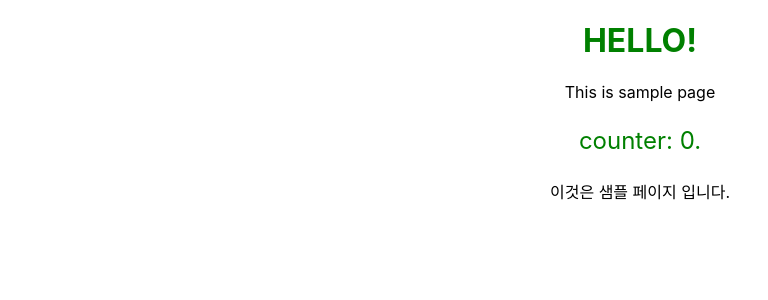
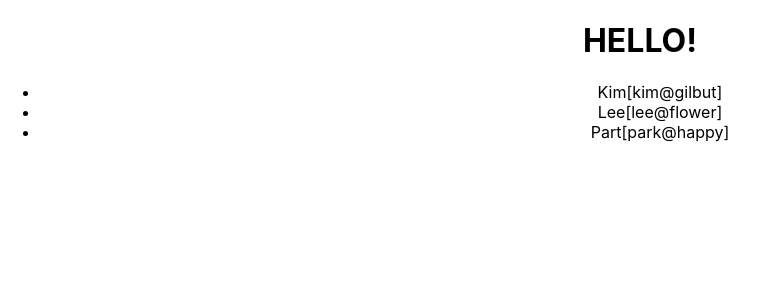
Before and after one commit to PP-BIN/blog, a React (Create React App) app: page / in a window 1280 px wide. Shown: the top 300 px of the page, without its empty margins (0-768 px from the left). Built offline with nearby package versions, Linux system fonts and the light colour scheme.

Commit message:
react study - 01

```diff
--- a/src/App.css
+++ b/src/App.css
@@ -49,3 +49,11 @@
   cursor: pointer;
   font-size: 24px;
 }
+input {
+  margin: 5px;
+  padding: 5px;
+}
+button{
+  margin: 5px;
+  padding: 5px 15px;
+}
--- a/src/App.js
+++ b/src/App.js
@@ -1,26 +1,25 @@
 import logo from './logo.svg';
 import './App.css';
-import {useState} from 'react';
+import {useState, useEffect} from 'react';
 
 function App(props) {
+  const data = [
+   {name:"Kim", mail:"kim@gilbut"},
+   {name:"Lee", mail:"lee@flower"},
+   {name:"Part", mail:"park@happy"}
+  ];
+  return(
 
-  const [counter, setCounter] = useState(0);
+   <div className = "App">
+   <h1>{props.title}</h1>
+   <ul>
+     {data.map((item, key)=>{
+       return(<li>{item.name}[{item.mail}]</li>)
+     })}
+   </ul>
+   </div>
+  )
 
-  const doClick = () => {
-    setCounter(counter+1);
-  };
-
-  const msg ="이것은 샘플 페이지 입니다.";
-
-  return (
-    <div className="App">
-      <h1 className={props.color}>{props.title}</h1>
-      <p>{props.message}</p>
-      {/* <p className={props.color, "clickable"} onClick={doClick}>counter:{counter}</p> 이거 오류임*/ }
-      <p className={props.color+ " clickable"} onClick={doClick}>counter: {counter}.</p>
-      <div>{msg}</div>
-    </div>
-  );
 }
 
 export default App;
```
